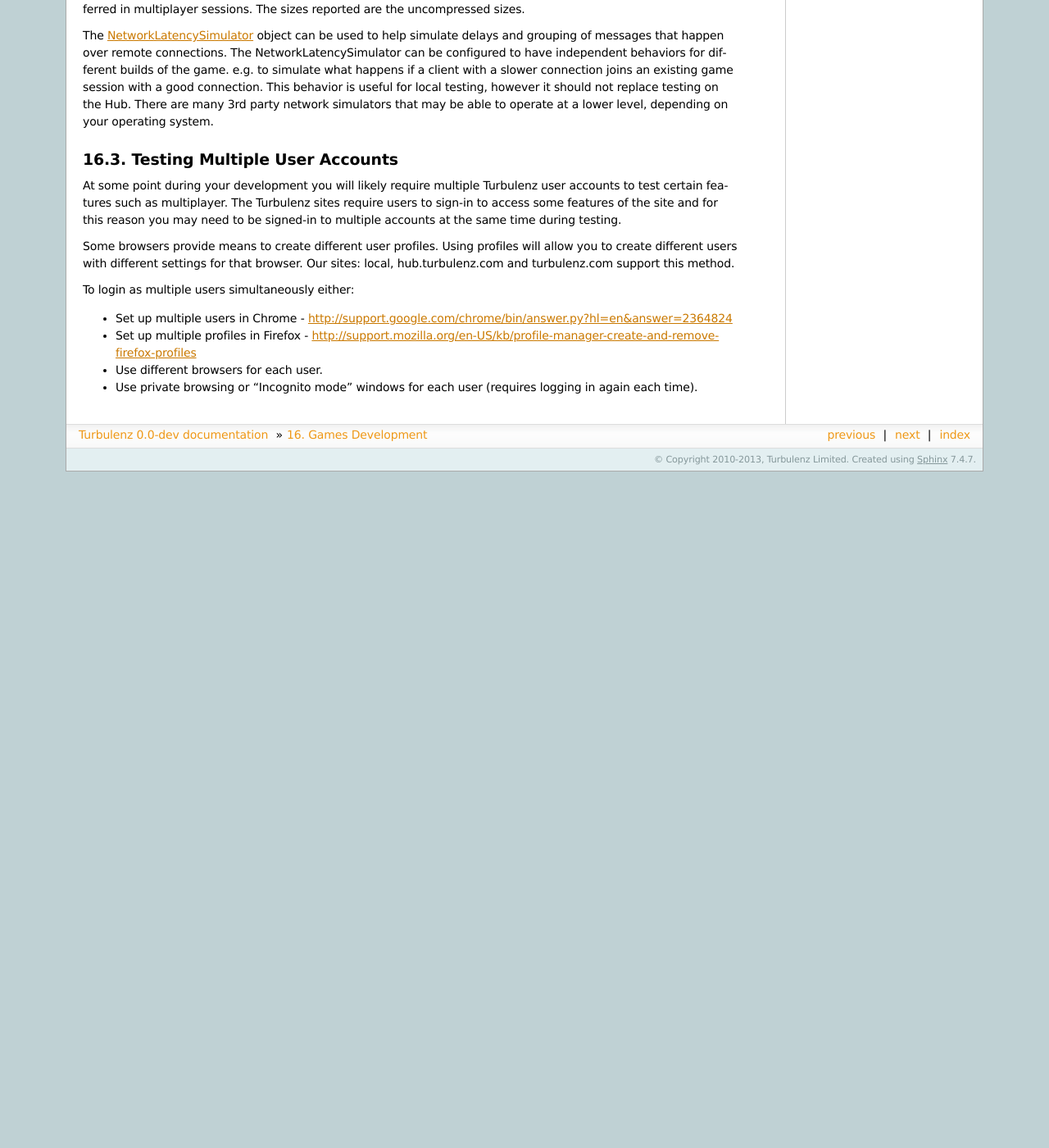
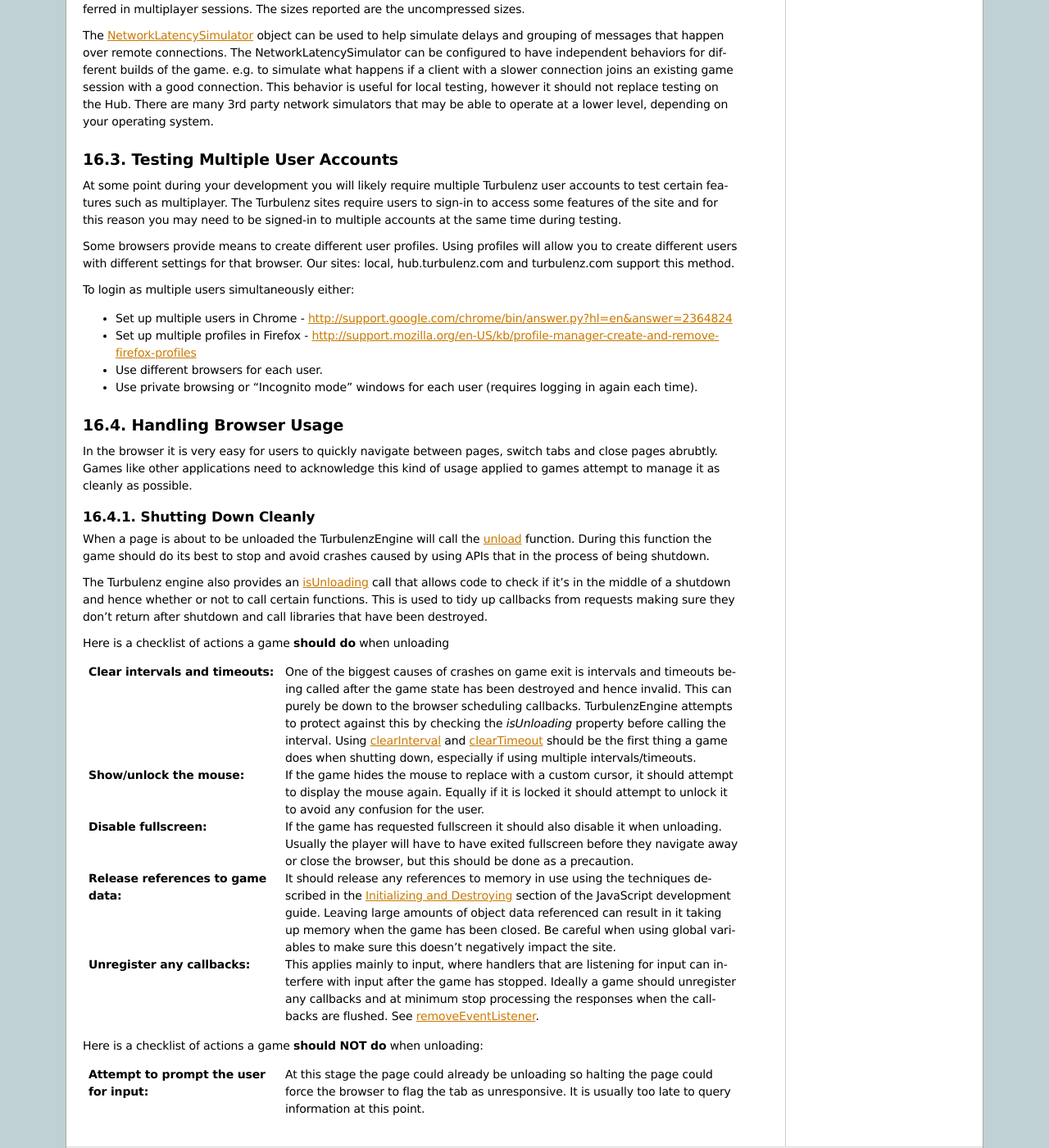
Before and after one commit to turbulenz/turbulenz_engine, a Sphinx documentation site: the page built from docs/source/games_development.rst, in a window 1280 px wide and 1400 px high, scrolled down 1078 px. Shown: the whole window at 82% size. Built offline with Sphinx 7.4.7, drawn with Linux system fonts in a browser that asks for light colours; before the commit the page ends 1653 px from its top, so only the background shows below that; some of the changed text lies outside the part shown.

Commit message:
Added section to docs about cleanly shutting down

```diff
--- a/docs/source/games_development.rst
+++ b/docs/source/games_development.rst
@@ -35,24 +35,24 @@ While some browsers will compress the data sent over WebSockets not all do so.
 Attempting to minimize the data size will help you reach a sensible data transfer target.
 Here are a few example techniques:
 
-	* Only send delta information where possible.
-	  Try to avoid sending the same data if it hasn't changed between messages.
-	* Encode numbers with as few significant figures as possible.
-	  The default JSON stringify function will encode complete floating point numbers, which is noticeable when you have rounding errors in your calculations e.g. 1.00000000001
-	  Equally, if the complete floating point accuracy is not required for the data consider sending 2.3 instead of 2.3846758439
-	* Avoid using long object property names or create a string lookup table.
-	  When processing the data ready to send, you could use a string lookup table to avoid sending the string in multiple places.
-	  This string lookup table could be generated at runtime on each client or sent with the message.
+    * Only send delta information where possible.
+      Try to avoid sending the same data if it hasn't changed between messages.
+    * Encode numbers with as few significant figures as possible.
+      The default JSON stringify function will encode complete floating point numbers, which is noticeable when you have rounding errors in your calculations e.g. 1.00000000001
+      Equally, if the complete floating point accuracy is not required for the data consider sending 2.3 instead of 2.3846758439
+    * Avoid using long object property names or create a string lookup table.
+      When processing the data ready to send, you could use a string lookup table to avoid sending the string in multiple places.
+      This string lookup table could be generated at runtime on each client or sent with the message.
 
 Development Tools
 -----------------
 
-Chrome’s multi-process architecture allows many independent instances of it to be run concurrently on one machine.
+Chrome's multi-process architecture allows many independent instances of it to be run concurrently on one machine.
 This allows a developer to use the local server with multiple instances of Chrome to rapidly test changes.
 To run independent instances use a new tab rather than the ‘Duplicate’ option on the tab.
 Running on a multi-core machine can help keep them running at full speed in parallel.
 
-Chrome’s Developer Tools have a *WebSockets* view in the Network tab that can be used to view the data transferred in multiplayer sessions. The sizes reported are the uncompressed sizes.
+Chrome's Developer Tools have a *WebSockets* view in the Network tab that can be used to view the data transferred in multiplayer sessions. The sizes reported are the uncompressed sizes.
 
 The :ref:`NetworkLatencySimulator <networklatencysimulator>` object can be used to help simulate delays and grouping of messages that happen over remote connections.
 The NetworkLatencySimulator can be configured to have independent behaviors for different builds of the game. e.g. to simulate what happens if a client with a slower connection joins an existing game session with a good connection.
@@ -74,3 +74,56 @@ To login as multiple users simultaneously either:
 - Set up multiple profiles in Firefox - http://support.mozilla.org/en-US/kb/profile-manager-create-and-remove-firefox-profiles
 - Use different browsers for each user.
 - Use private browsing or "Incognito mode" windows for each user (requires logging in again each time).
+
+Handling Browser Usage
+======================
+
+In the browser it is very easy for users to quickly navigate between pages, switch tabs and close pages abrubtly.
+Games like other applications need to acknowledge this kind of usage applied to games attempt to manage it as cleanly as possible.
+
+Shutting Down Cleanly
+---------------------
+
+When a page is about to be unloaded the TurbulenzEngine will call the :ref:`unload <turbulenzengine_unload>` function.
+During this function the game should do its best to stop and avoid crashes caused by using APIs that in the process of being shutdown.
+
+The Turbulenz engine also provides an :ref:`isUnloading <turbulenzengine_isunloading>` call that allows code to check if
+it's in the middle of a shutdown and hence whether or not to call certain functions.
+This is used to tidy up callbacks from requests making sure they don't return after shutdown and call libraries that have
+been destroyed.
+
+Here is a checklist of actions a game **should do** when unloading
+
+:Clear intervals and timeouts:
+  One of the biggest causes of crashes on game exit is intervals and timeouts being
+  called after the game state has been destroyed and hence invalid. This can purely be down to the browser scheduling callbacks.
+  TurbulenzEngine attempts to protect against this by checking the *isUnloading* property before calling the interval.
+  Using :ref:`clearInterval <tz_clearinterval>` and :ref:`clearTimeout <tz_cleartimeout>` should be the first thing a game
+  does when shutting down, especially if using multiple intervals/timeouts.
+
+:Show/unlock the mouse:
+  If the game hides the mouse to replace with a custom cursor, it should attempt to display the
+  mouse again. Equally if it is locked it should attempt to unlock it to avoid any confusion for the user.
+
+:Disable fullscreen:
+  If the game has requested fullscreen it should also disable it when unloading. Usually the player
+  will have to have exited fullscreen before they navigate away or close the browser, but this should be done as a
+  precaution.
+
+:Release references to game data:
+  It should release any references to memory in use using the techniques described in
+  the :ref:`Initializing and Destroying <javascript_development_initializing_and_destroying>` section of the JavaScript
+  development guide. Leaving large amounts of object data referenced can result in it taking up memory when the game has
+  been closed. Be careful when using global variables to make sure this doesn't negatively impact the site.
+
+:Unregister any callbacks:
+  This applies mainly to input, where handlers that are listening for input can interfere
+  with input after the game has stopped. Ideally a game should unregister any callbacks and at minimum stop processing
+  the responses when the callbacks are flushed. See :ref:`removeEventListener<inputdevice-removeeventlistener>`.
+
+Here is a checklist of actions a game **should NOT do** when unloading:
+
+:Attempt to prompt the user for input:
+  At this stage the page could already be unloading so halting the page could
+  force the browser to flag the tab as unresponsive. It is usually too late to query
+  information at this point.
--- a/docs/source/js_development_guide.rst
+++ b/docs/source/js_development_guide.rst
@@ -791,6 +791,8 @@ documentation for more details::
 
     TurbulenzEngine.flush();
 
+.. _javascript_development_initializing_and_destroying:
+
 **Initializing and Destroying**
 
 The following code demonstrates the recommended method for
--- a/docs/source/jslibrary_api/engine_api.rst
+++ b/docs/source/jslibrary_api/engine_api.rst
@@ -527,6 +527,8 @@ events are not skipped.
 .. index::
     pair: TurbulenzEngine; clearTimeout
 
+.. _tz_cleartimeout:
+
 `clearTimeout`
 --------------
 
@@ -544,6 +546,7 @@ Clears a delay set by :ref:`tz_settimeout`.
 .. index::
     pair: TurbulenzEngine; clearInterval
 
+.. _tz_clearinterval:
 
 `clearInterval`
 ---------------
```
